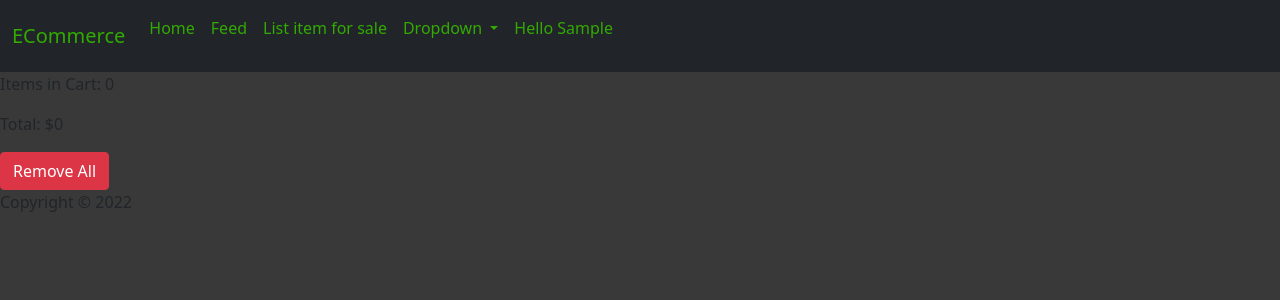
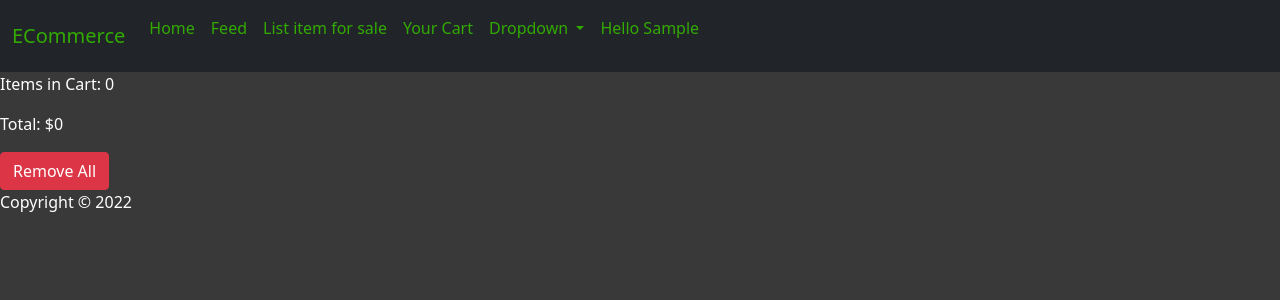
Before and after one commit to drewrolla/react-weekend-proj, a Flask app: page /cart in a window 1280 px wide. Shown: the top 300 px of the page. Run offline with Flask 2, Linux system fonts and the light colour scheme; the visitor is signed in with stand-in values (Sample User, id 1); data comes from the database, SQL or seed files in the repository; data that the repository does not hold is empty; some libraries are stand-ins or nearby versions.

Commit message:
fixed more errors

```diff
--- a/ecommerce-flask/app/shop/routes.py
+++ b/ecommerce-flask/app/shop/routes.py
@@ -7,37 +7,10 @@ from app.models import Items, db, User
 
 shop = Blueprint('shop', __name__, template_folder='shoptemplates')
 
-
-@shop.route('/items/create', methods=["GET","POST"])
-@login_required
-def createItem():
-    form = ItemForm()
-    if request.method == "POST":
-        if form.validate():
-            title = form.title.data
-            price = form.price.data
-            description = form.description.data
-            img_url = form.img_url.data
-
-            item = Items(title, price, description, img_url)
-            item.save()
-            flash('Successfully created item.', 'success')
-        else:
-            flash('Invalid form. Please fill out the form correctly.', 'danger')
-    return render_template('createitem.html', form=form)
-
-@shop.route('/items')
-def getAllItems():
-    items = Items.query.all
-    return render_template('showshop.html', items=items)
-
-
-@shop.route('/items/<int:item_id>')
-def getSingleItem(item_id):
-    item = Items.query.get(item_id)
-    # item = Items.query.filter_by(id=item_id).first()
-    return render_template('singleitem.html', item=item)
-
+@shop.route('/shop', methods=["GET", "POST"])
+def goToShop():
+    item = Items.query.all()
+    return render_template('showshop.html', item=item)
 
 @shop.route('/cart', methods=["GET", "POST"])
 def goToCart():
@@ -48,7 +21,6 @@ def goToCart():
         total_price += int(each.price)
     total = len(cart) # shows total amount of items in cart
     return render_template('cart.html', cart=cart, total=total, total_price=total_price)
-
 
 @shop.route('/add/<string:name>')
 @login_required
@@ -78,6 +50,31 @@ def emptyCart():
             db.session.commit()
     flash('You have no items in your cart.', 'success')
     return redirect(url_for('shop.goToCart'))
+
+# look at one product in particular
+@shop.route('/shop/<int:items_id>')
+def viewItem(items_id):
+    item = Items.query.get(items_id)
+    return render_template('singleitem.html', item=item)
+
+@shop.route('/items/create', methods=["GET","POST"])
+@login_required
+def createItem():
+    form = ItemForm()
+    if request.method == "POST":
+        if form.validate():
+            title = form.title.data
+            price = form.price.data
+            description = form.description.data
+            img_url = form.img_url.data
+
+            item = Items(title, price, description, img_url)
+            item.saveItems()
+            flash('Successfully created item.', 'success')
+        else:
+            flash('Invalid form. Please fill out the form correctly.', 'danger')
+    return render_template('createitem.html', form=form)
+
 
 
 # ################# API ROUTES #####################
--- a/ecommerce-flask/app/static/main.css
+++ b/ecommerce-flask/app/static/main.css
@@ -1,5 +1,7 @@
 body {
     background: rgb(57, 57, 57);
+    justify-content: center;
+    color: white;
 }
 
 a.navbar-brand {
--- a/ecommerce-flask/app/templates/navbar.html
+++ b/ecommerce-flask/app/templates/navbar.html
@@ -11,10 +11,13 @@
             <a class="nav-link active" aria-current="page" href="/">Home</a>
           </li>
           <li class="nav-item">
-            <a class="nav-link active" aria-current="page" href="{{ url_for('shop.getAllItems') }}">Feed</a>
+            <a class="nav-link active" aria-current="page" href="{{ url_for('shop.goToShop') }}">Feed</a>
           </li>
           {% if current_user.is_authenticated %}
             <li class="nav-item"><a class="nav-link" href="/items/create">List item for sale</a></li>
+            <li class="nav-item">
+              <a class="nav-link active" aria-current="page" href="/cart">Your Cart</a>
+            </li>
           {% else %}
           {% endif %}
           <li class="nav-item dropdown">
```
